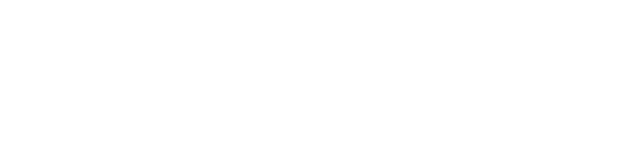
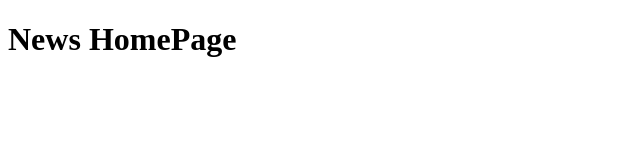
Before and after one commit to Klein-Baru/Teach2Give_News-HomePage, a plain HTML site: page index.html in a window 1280 px wide. Shown: the whole page, without its empty margins (0-640 px from the left). Drawn offline with Linux system fonts and the light colour scheme.

Commit message:
tested upstream

```diff
--- a/index.html
+++ b/index.html
@@ -2,9 +2,9 @@
 <html lang="en">
 <head>
     <meta charset="UTF-8">
-    <title>Title</title>
+    <title>News HomePage</title>
 </head>
 <body>
-
+    <h1>News HomePage</h1>
 </body>
 </html>
```
